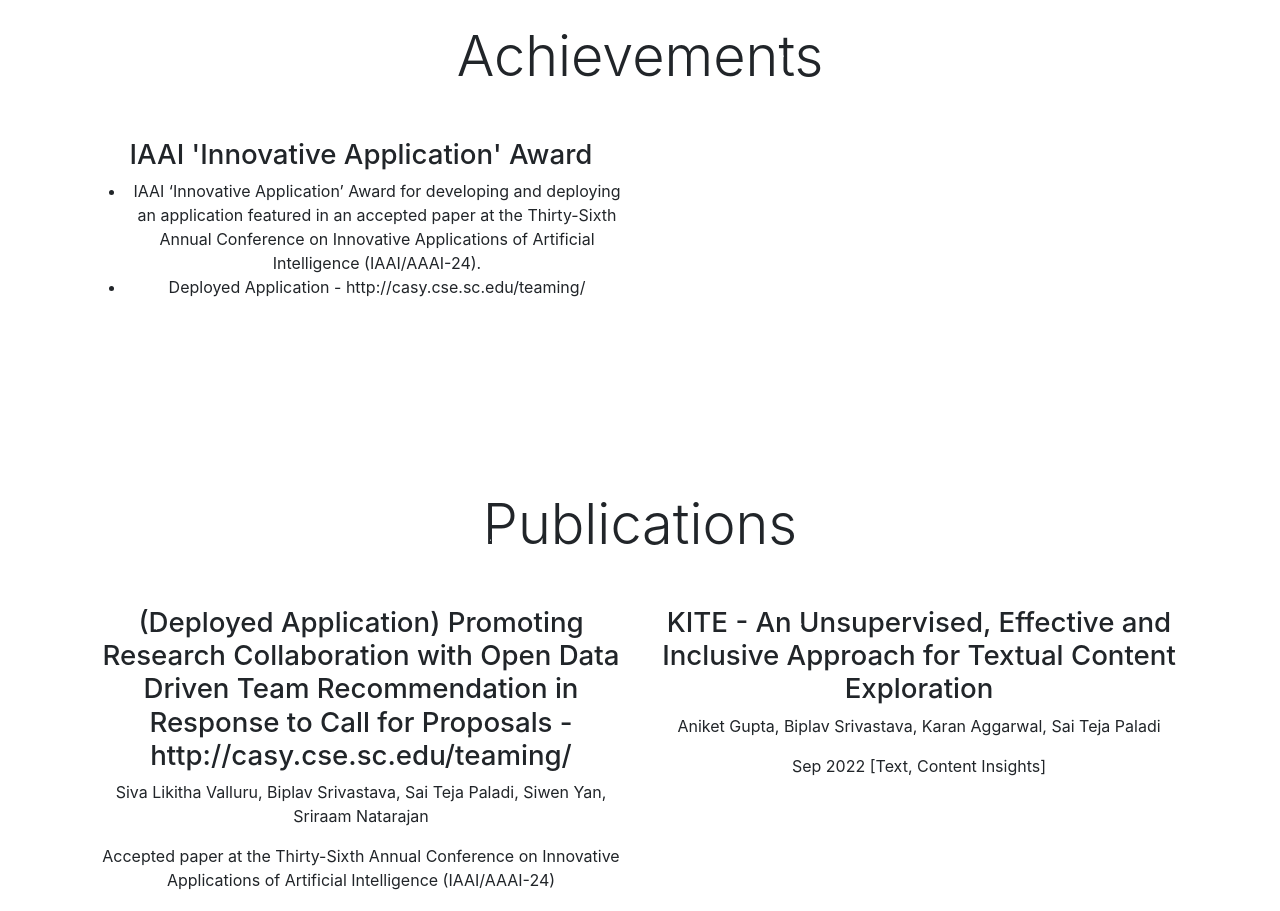
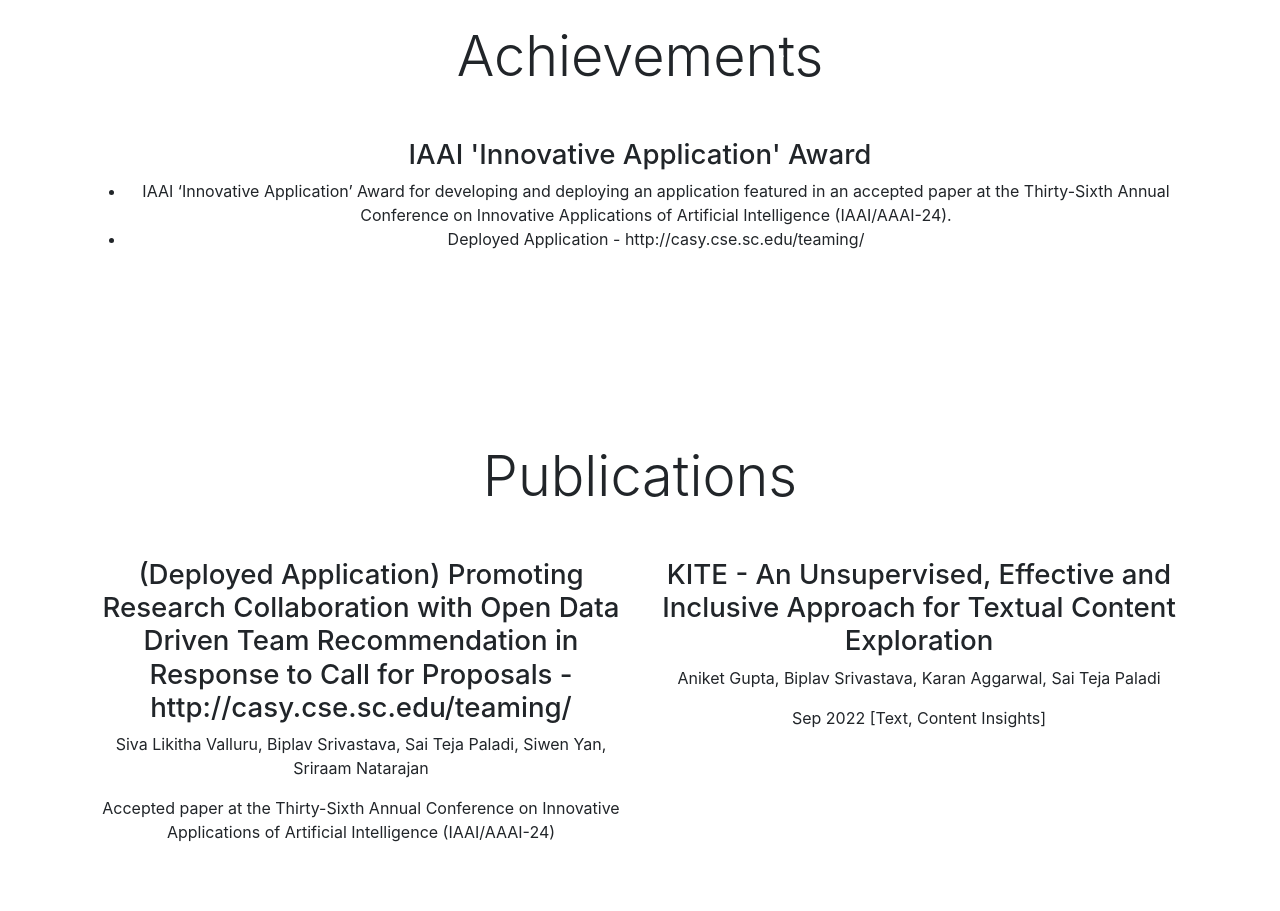
Before and after one commit to BunnyTeja/home, a React (Create React App) app: page / in a window 1280 px wide. Shown: the part 2960-3871 px from the top of the page. Built offline with nearby package versions, Linux system fonts and the light colour scheme; no server answers; some icons are missing.

Commit message:
adding acheivements

```diff
--- a/src/components/home/Achievement.jsx
+++ b/src/components/home/Achievement.jsx
@@ -1,10 +1,6 @@
 import React from 'react';
-import AchievementCard from "./AchievementCard";
 import { Jumbotron } from './migration';
-import {
-  Container,
-  Row,
-} from "react-bootstrap";
+import { Container } from "react-bootstrap";
 
 const Achievement = ({ achievements }) => {
   return (
@@ -14,13 +10,16 @@ const Achievement = ({ achievements }) => {
           <h2 className="display-4 mb-5 text-center">
             {achievements.heading}
           </h2>
-          <Row>
-            {
-              achievements.data.map((data, index) => {
-                return <AchievementCard key={index} data={data} />
-              })
-            }
-          </Row>
+          {achievements.data.map((achievement, index) => (
+            <div key={index} className="pb-5 text-center">
+              <h3>{achievement.title}</h3>
+              <ul>
+                {achievement.details.map((detail, index) => (
+                  <li key={index}>{detail}</li>
+                ))}
+              </ul>
+            </div>
+          ))}
         </Jumbotron>
       </Container>
     </section>
```
